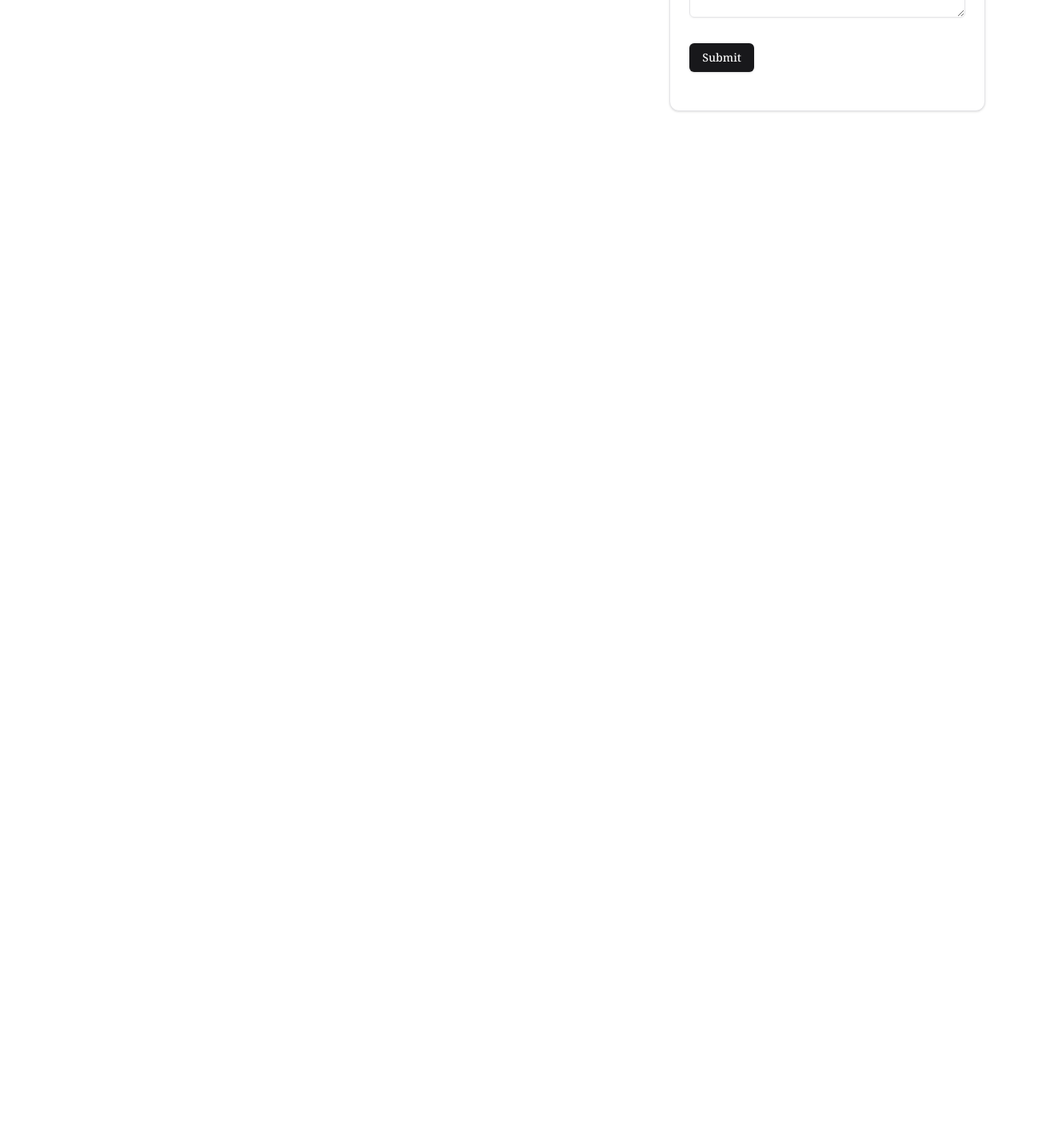
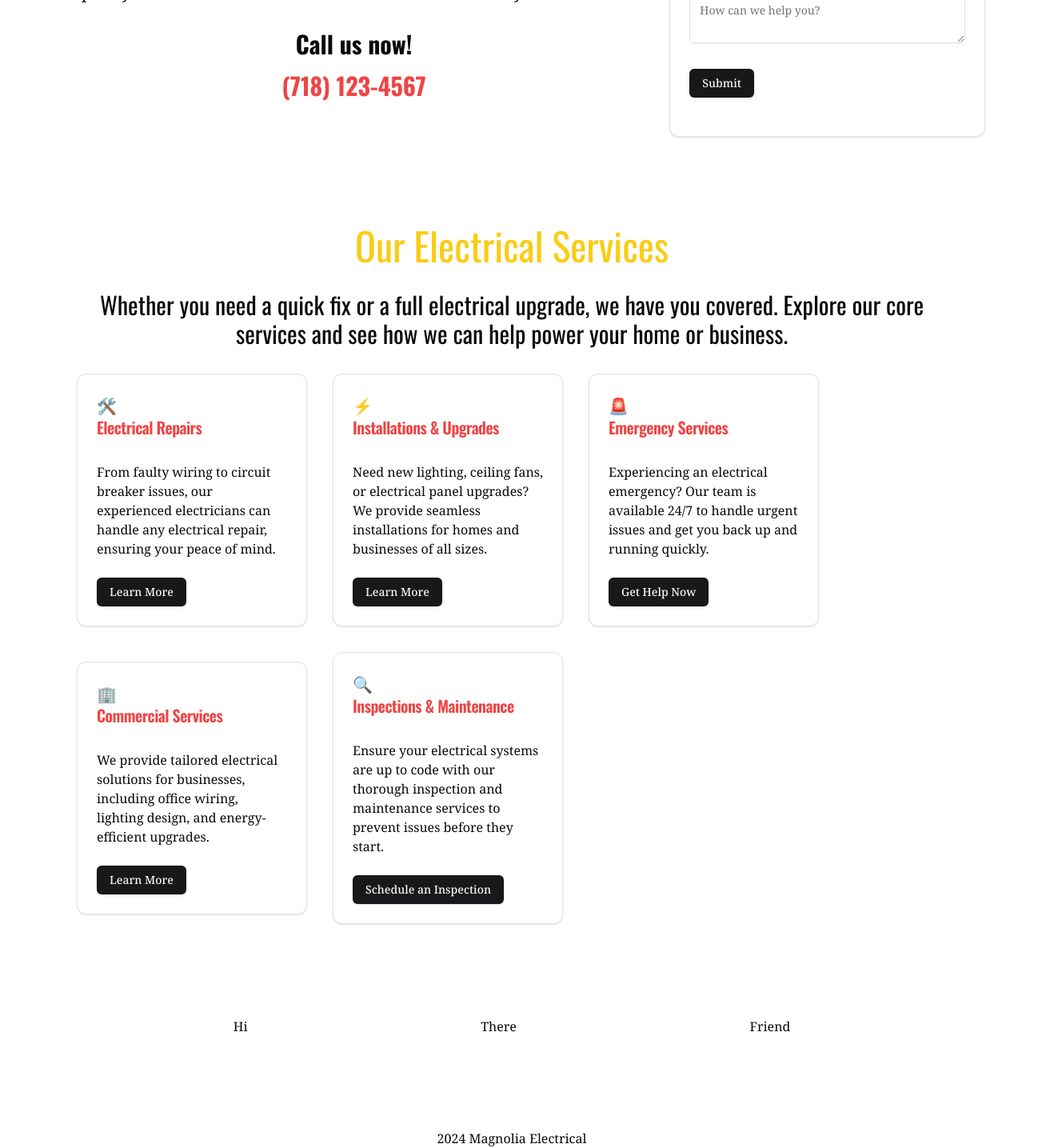
Before and after one commit to aut0maat10/e-sauna-template-a, a Next.js app: page / in a window 1280 px wide. Shown: the part 1167-2602 px from the top of the page at 80% size, 1328 px wide, since content can reach past the window. Before the commit the page ends 1354 px from the top, so only its background shows below. Built offline with nearby package versions, Linux system fonts and the light colour scheme.

Commit message:
rearrange layout

```diff
--- a/src/app/layout.tsx
+++ b/src/app/layout.tsx
@@ -1,6 +1,8 @@
 import { ThemeProvider } from '@/components/theme-provider'
 import { Oswald, Noto_Serif } from 'next/font/google'
 import './globals.css'
+import { NavMain } from '@/components/nav-main'
+import { Footer } from '@/components/footer'
 
 const oswald = Oswald({
   subsets: ['latin'],
@@ -30,7 +32,9 @@ export default function RootLayout({ children }: RootLayoutProps) {
             enableSystem
             disableTransitionOnChange
           >
+            <NavMain />
             {children}
+            <Footer />
           </ThemeProvider>
         </body>
       </html>
--- a/src/app/page.tsx
+++ b/src/app/page.tsx
@@ -1,16 +1,16 @@
 import { ModeToggle } from '@/components/mode-toggle'
-import { NavMain } from '@/components/nav-main'
 import { HeroFull } from '@/components/hero-full'
 import { ValueProposition } from '@/components/value-proposition'
+import { ServicesSection } from '@/components/services-section'
 // import { Button } from '@/components/ui/button'
 // import content from '@/lib/content.json'
 
 export default function Home() {
   return (
-    <div className="w-full">
-      <NavMain />
+    <div className="w-full flex flex-col items-center">
       <HeroFull />
       <ValueProposition />
+      <ServicesSection />
       {/* <ModeToggle /> */}
     </div>
   )
--- /dev/null
+++ b/src/components/footer.tsx
@@ -0,0 +1,14 @@
+export function Footer() {
+  return (
+    <>
+      <div className="flex justify-evenly h-64 items-center">
+        <div>Hi</div>
+        <div>There</div>
+        <div>Friend</div>
+      </div>
+      <div className="flex justify-center">
+        <p>2024 Magnolia Electrical</p>
+      </div>
+    </>
+  )
+}
--- /dev/null
+++ b/src/components/services-section.tsx
@@ -0,0 +1,93 @@
+import {
+  Card,
+  CardContent,
+  CardDescription,
+  CardFooter,
+  CardHeader,
+  CardTitle,
+} from '@/components/ui/card'
+import { Button } from './ui/button'
+import { cn } from '@/lib/utils'
+
+type CardProps = React.ComponentProps<typeof Card>
+
+const servicesCards = [
+  {
+    title: 'Electrical Repairs',
+    icon: '🛠️',
+    description:
+      'From faulty wiring to circuit breaker issues, our experienced electricians can handle any electrical repair, ensuring your peace of mind.',
+    cta: 'Learn More',
+  },
+  {
+    title: 'Installations & Upgrades',
+    icon: '⚡',
+    description:
+      'Need new lighting, ceiling fans, or electrical panel upgrades? We provide seamless installations for homes and businesses of all sizes.',
+    cta: 'Learn More',
+  },
+  {
+    title: 'Emergency Services',
+    icon: '🚨',
+    description:
+      'Experiencing an electrical emergency? Our team is available 24/7 to handle urgent issues and get you back up and running quickly.',
+    cta: 'Get Help Now',
+  },
+  {
+    title: 'Commercial Services',
+    icon: '🏢',
+    description:
+      'We provide tailored electrical solutions for businesses, including office wiring, lighting design, and energy-efficient upgrades.',
+    cta: 'Learn More',
+  },
+  {
+    title: 'Inspections & Maintenance',
+    icon: '🔍',
+    description:
+      'Ensure your electrical systems are up to code with our thorough inspection and maintenance services to prevent issues before they start.',
+    cta: 'Schedule an Inspection',
+  },
+]
+
+export function ServicesSection({ className, ...props }: CardProps) {
+  return (
+    <div className="container flex flex-col items-center">
+      <div className="flex flex-col items-center max-w-6xl p-8">
+        <h2 className="text-5xl my-8 text-yellow-400">
+          Our Electrical Services
+        </h2>
+        <h3 className="text-3xl text-center">
+          Whether you need a quick fix or a full electrical upgrade, we have you
+          covered. Explore our core services and see how we can help power your
+          home or&nbsp;business.
+        </h3>
+      </div>
+      <div className="flex flex-col justify-center">
+        <div className="container flex flex-wrap gap-8 h-full mx-12 px-12 items-center">
+          {servicesCards.map(service => (
+            <Card
+              key={service.title}
+              className={cn('w-[380px] basis-full max-w-72')}
+              {...props}
+            >
+              <CardHeader>
+                <CardTitle className="text-xl text-red-500">
+                  <span className="mr-2">{service.icon}</span>
+                  <br />
+                  {service.title}
+                </CardTitle>
+                <CardDescription></CardDescription>
+              </CardHeader>
+              <CardContent>
+                <p>{service.description}</p>
+              </CardContent>
+              <CardFooter>
+                <Button>{service.cta}</Button>
+              </CardFooter>
+            </Card>
+          ))}
+        </div>
+      </div>
+    </div>
+  )
+}
--- a/src/components/value-proposition.tsx
+++ b/src/components/value-proposition.tsx
@@ -10,7 +10,7 @@ import {
 
 export function ValueProposition() {
   return (
-    <div className="container flex p-12">
+    <div className="container flex p-12 mt-8">
       <div className="flex flex-col w-2/3 px-12">
         <div>
           <h2 className="text-5xl my-4 text-yellow-400">
@@ -34,6 +34,10 @@ export function ValueProposition() {
           offering honest advice, transparent pricing, and a commitment to
           quality that has made us a trusted name in the community.
         </p>
+        <div className="flex flex-col items-center w-full mt-8 gap-4">
+          <h3 className="text-3xl font-bold animate-pulse">Call us now!</h3>
+          <h3 className="text-3xl font-bold text-red-500">(718) 123-4567</h3>
+        </div>
       </div>
       <div className="flex flex-col justify-center items-end w-1/3 h-full z-50">
         <Card className="w-full">
--- /dev/null
+++ b/src/pages/about.tsx
@@ -0,0 +1,7 @@
+export function About() {
+  return (
+    <div className="flex flex-col items-center">
+      <h1>About Page</h1>
+    </div>
+  )
+}
```
